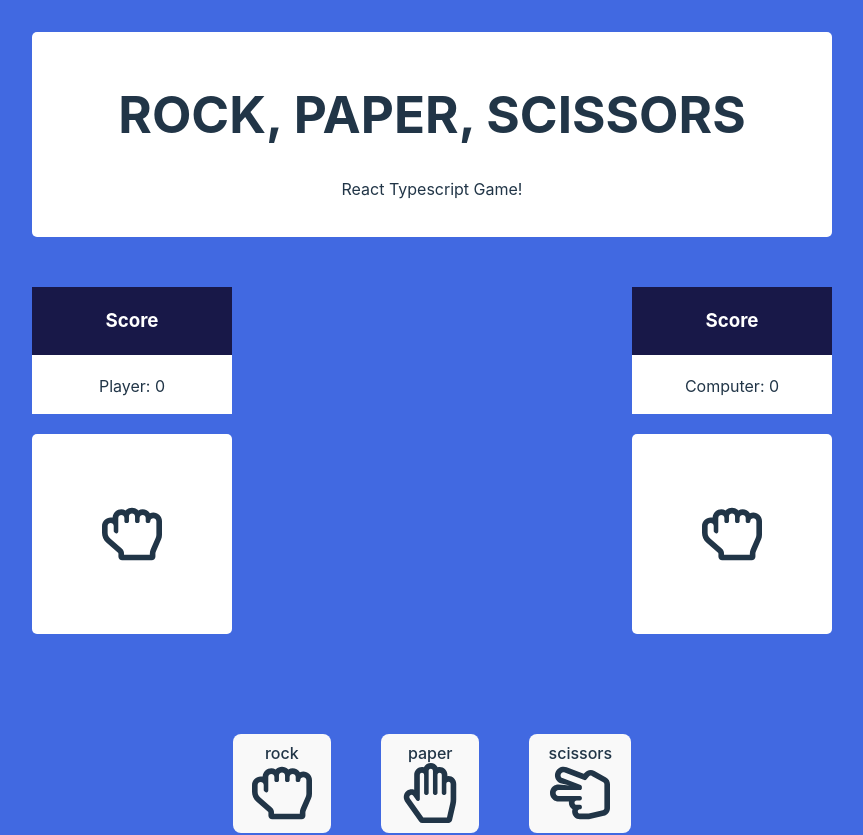
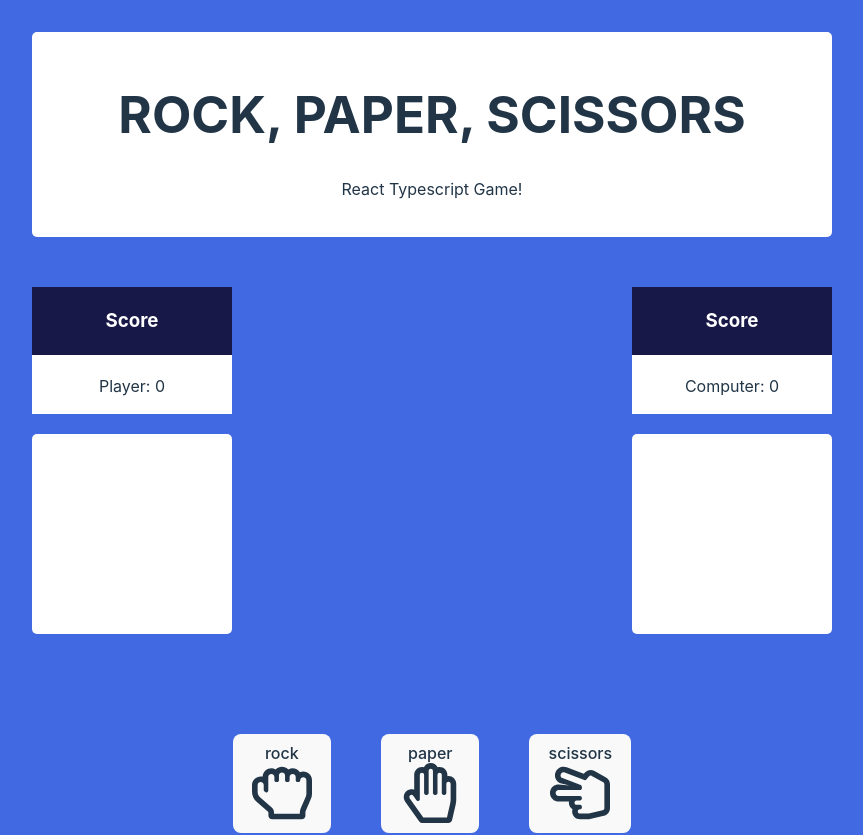
Before and after one commit to rycalingo/rock-paper-scissors-react-ts, a React (Vite) app: page / in a window 1280 px wide. Shown: the top 835 px of the page, without its empty margins (208-1071 px from the left). Built offline with nearby package versions, Linux system fonts and the light colour scheme.

Commit message:
Display the winner

```diff
--- a/src/sections/ScoreAndResults.module.css
+++ b/src/sections/ScoreAndResults.module.css
@@ -46,3 +46,13 @@
   color: #fff;
   font-size: 200px;
 }
+
+.resultWinner {
+  font-size: 32px;
+  font-weight: bold;
+  margin-bottom: 50px;
+}
+
+.resultMessage {
+  font-size: 24px;
+}
--- a/src/sections/ScoreAndResults.tsx
+++ b/src/sections/ScoreAndResults.tsx
@@ -19,6 +19,8 @@ const ScoreAndResults = () => {
 	const computerHandName = optionContext.options[computerHandIndex].name;
 	const computerHandIcon = optionContext.options[computerHandIndex].icon;
 	const computerScore = optionContext.state.score.computer;
+
+	const { winner, message } = optionContext.state.results;
 
 	useEffect(() => {
 		if (runTimer) {
@@ -52,15 +54,31 @@ const ScoreAndResults = () => {
 				</div>
 			</div>
 			<div className={styles.results}>
-				<div className={styles.playerHand}>{playerHandIcon}</div>
+				<div className={styles.playerHand}>
+					{!runTimer && winner && (
+						<>
+							<div>{playerHandIcon}</div>
+							<p>{playerHandName}</p>
+						</>
+					)}
+				</div>
 				<div className={styles.midCol}>
 					{runTimer && (
 						<p data-testid="timer" className={styles.timer}>
 							{timer}
 						</p>
 					)}
+					{!runTimer && winner && <p className={styles.resultWinner}>{winner} wins!</p>}
+					{!runTimer && winner && <p className={styles.resultMessage}>{message}</p>}
 				</div>
-				<div className={styles.computerHand}>{computerHandIcon}</div>
+				<div className={styles.computerHand}>
+					{!runTimer && winner && (
+						<>
+							<div>{computerHandIcon}</div>
+							<p>{computerHandName}</p>
+						</>
+					)}
+				</div>
 			</div>
 		</>
 	);
```
